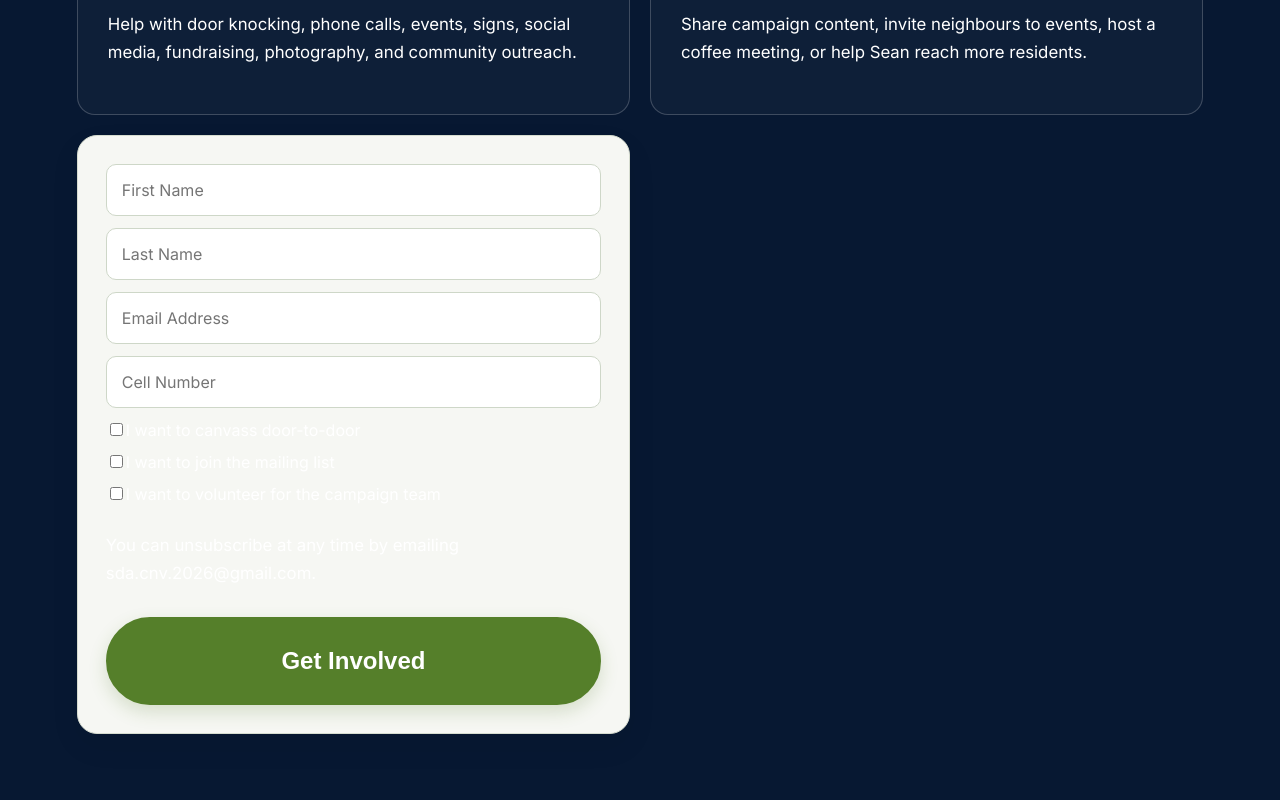
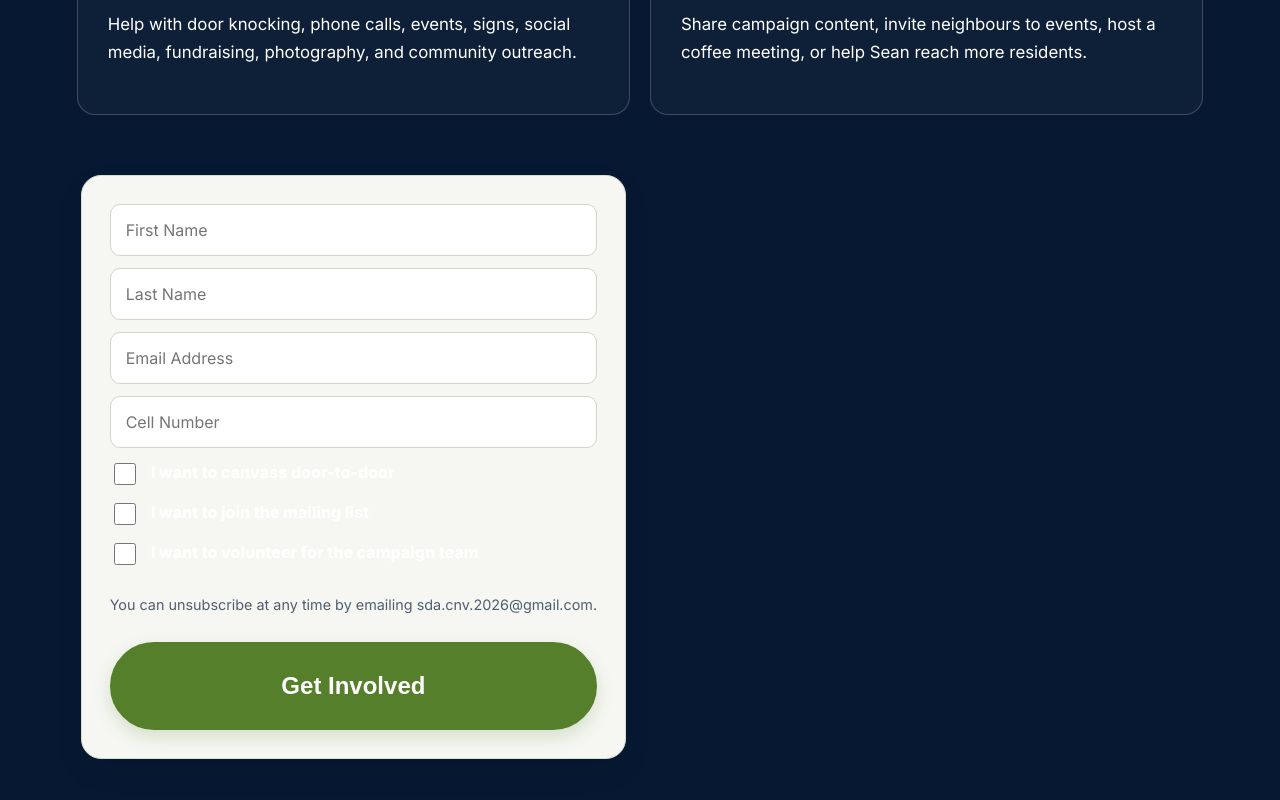
Before and after one commit to irnewlands/seanfornorthvan-site, a React (Vite) app: page / in a window 1280 px wide. Shown: the part 5700-6500 px from the top of the page. Built offline with nearby package versions, Linux system fonts and the light colour scheme.

Commit message:
Update styles.css

```diff
--- a/src/styles.css
+++ b/src/styles.css
@@ -846,3 +846,28 @@ footer {
   width: 48px;
   height: 48px;
 }
+
+.volunteerForm {
+  max-width: 850px;
+  margin: 40px auto 0 auto;
+}
+
+.checkOption {
+  display: flex;
+  gap: 12px;
+  align-items: flex-start;
+  font-weight: 800;
+  line-height: 1.5;
+}
+
+.checkOption input {
+  width: 22px;
+  height: 22px;
+  margin-top: 3px;
+}
+
+.formDisclaimer {
+  font-size: 0.9rem;
+  line-height: 1.5;
+  color: #4f5f6f;
+}
```
